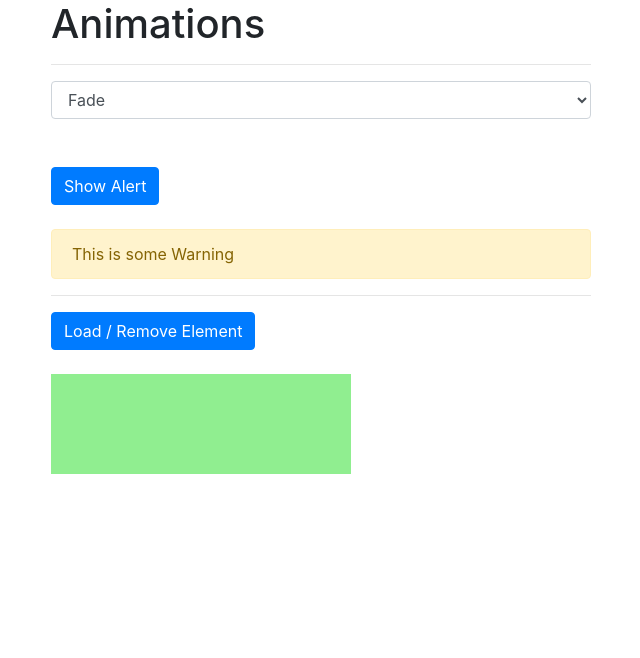
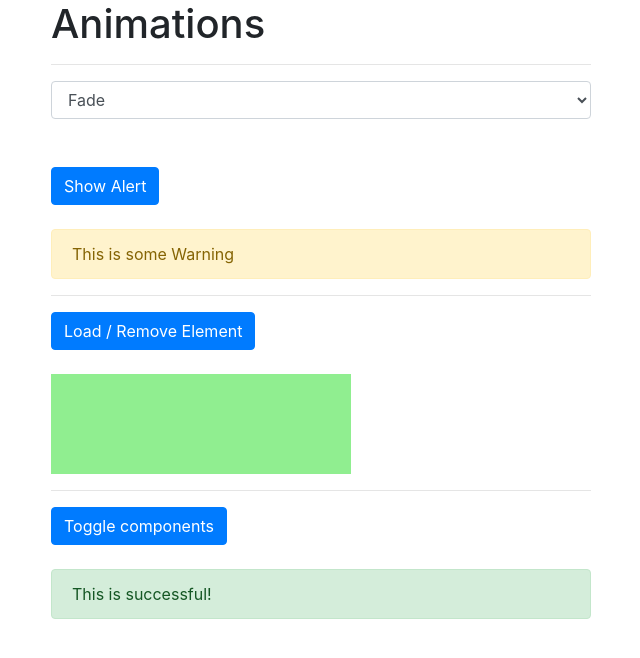
Before and after one commit to vladislavXXL/stock-trader, a Vue app: page / in a window 1280 px wide. Shown: the top 658 px of the page, without its empty margins (34-674 px from the left). Built offline with nearby package versions, Linux system fonts and the light colour scheme.

Commit message:
Animating dynamic components

```diff
--- a/src/App.vue
+++ b/src/App.vue
@@ -46,19 +46,34 @@
                 >
                     <div style="width: 300px; height: 100px; background-color: lightgreen" v-if="load"></div>
                 </transition>
+                <hr>
+                <button class="btn btn-primary"
+                        @click="selectedComponent === 'app-success-alert' ? selectedComponent ='app-danger-alert' : selectedComponent = 'app-success-alert'"
+                >
+                    Toggle components
+                </button>
+                <br><br>
+                <transition name="fade" mode="out-in">
+                    <component :is="selectedComponent"></component>
+                </transition>
+                <br>
             </div>
         </div>
     </div>
 </template>
 
 <script>
+    import DangerAlert from "./components/Animation/DangerAlert.vue";
+    import SuccessAlert from "./components/Animation/SuccessAlert.vue";
+
     export default {
         data() {
             return {
                 show: false,
                 alertAnimation: 'fade',
                 load: true,
-                elementWidth: 100
+                elementWidth: 100,
+                selectedComponent: 'app-success-alert'
             }
         },
         methods: {
@@ -108,6 +123,10 @@
             leaveCancelled() {
                 console.log('leaveCancelled');
             }
+        },
+        components: {
+            appDangerAlert: DangerAlert,
+            appSuccessAlert: SuccessAlert
         }
     }
 </script>
--- /dev/null
+++ b/src/components/Animation/DangerAlert.vue
@@ -0,0 +1,13 @@
+<template>
+    <div class="alert alert-danger">This is dangerous!</div>
+</template>
+
+<script>
+    export default {
+        name: "DangerAlert"
+    }
+</script>
+
+<style scoped>
+
+</style>
--- /dev/null
+++ b/src/components/Animation/SuccessAlert.vue
@@ -0,0 +1,13 @@
+<template>
+    <div class="alert alert-success">This is successful!</div>
+</template>
+
+<script>
+    export default {
+        name: "SuccessAlert"
+    }
+</script>
+
+<style scoped>
+
+</style>
```
